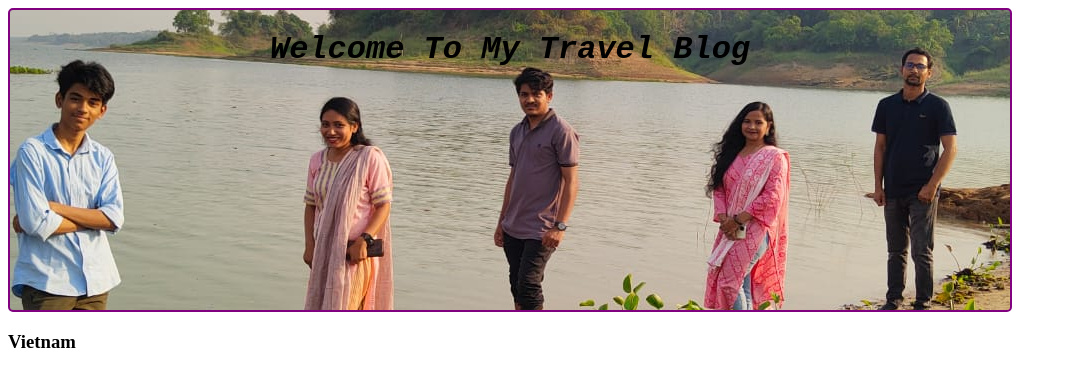
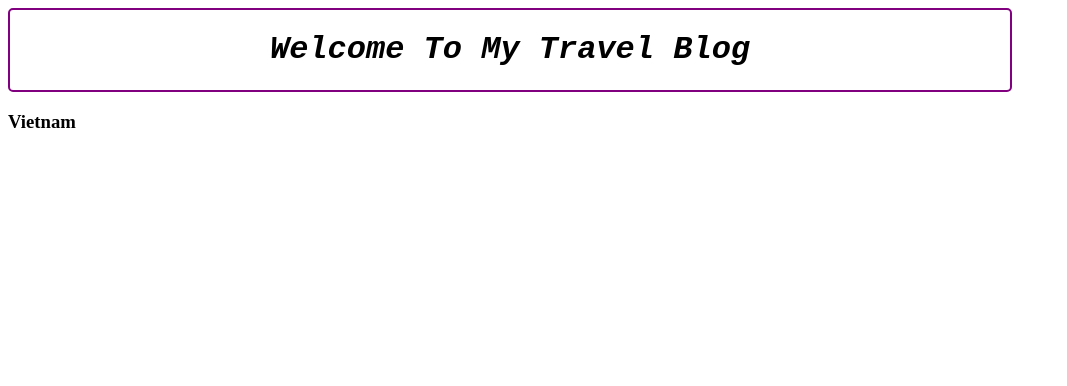
Before and after one commit to Banabir72/my-first-github-repo, a plain HTML site: page index.html in a window 1280 px wide. Shown: the whole page, without its empty margins (0-1067 px from the left). Drawn offline with Linux system fonts and the light colour scheme.

Commit message:
removed photo

```diff
--- a/blog/blog.css
+++ b/blog/blog.css
@@ -3,9 +3,6 @@
     font-family: 'Courier New', Courier, monospace;
     text-align: center;
     width: 1000px;
-    height: 300px;
     border: 2px solid purple;
     border-radius: 5px;
-    background-image: url(../images/OurTeam.jpeg);
-    background-position: center;
 }
```
Also changed, not shown: images/OurTeam.jpeg (deleted).
